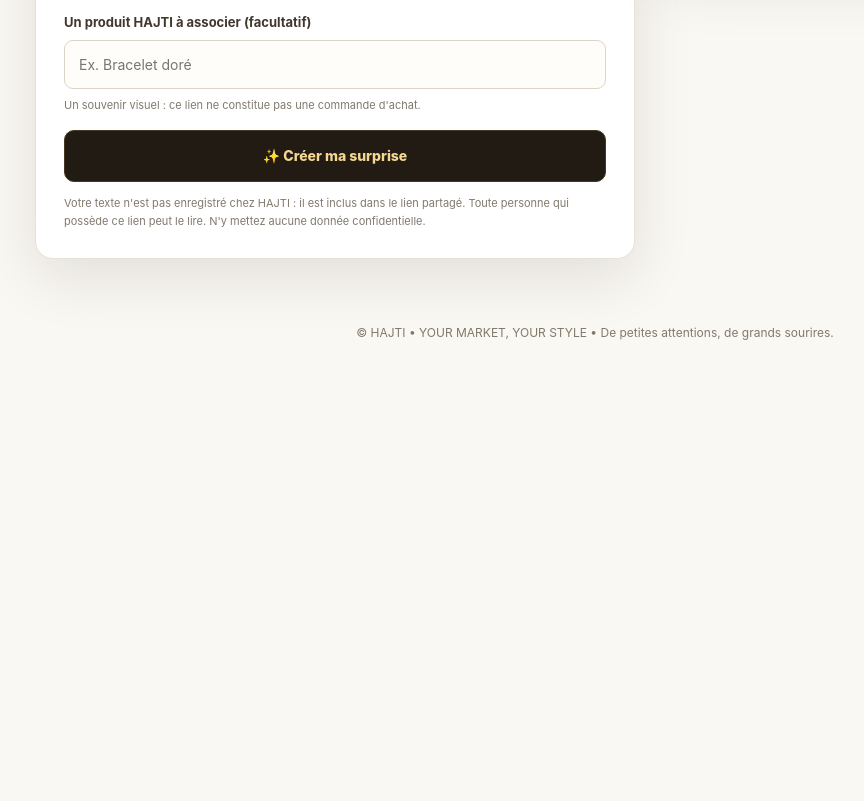
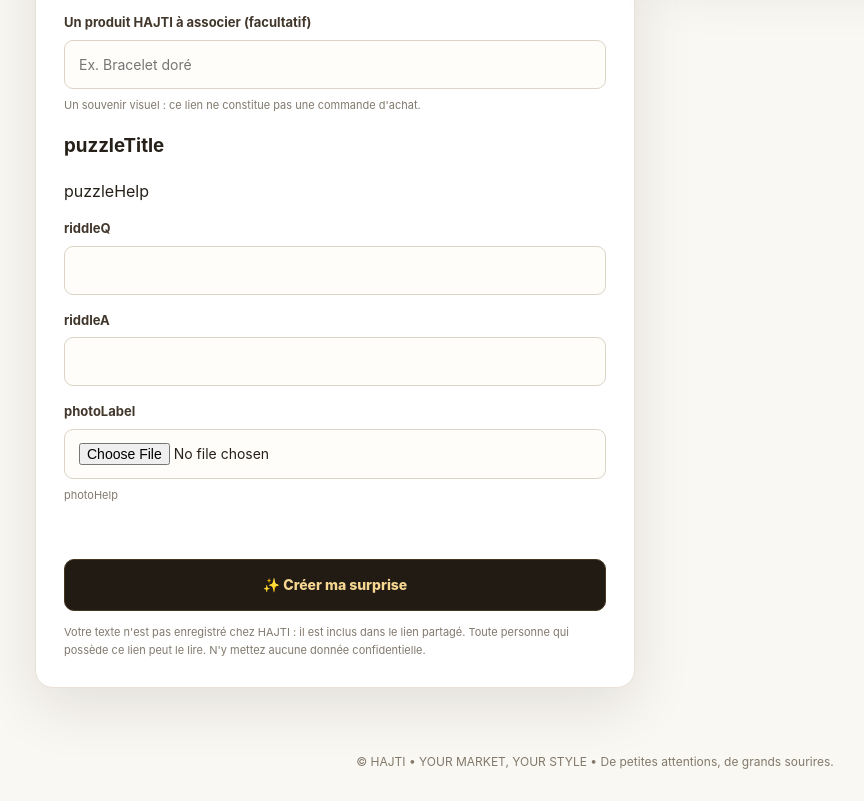
Before and after one commit to soukly-sk/hajti, an Electron app: page secret.html in a window 1280 px wide. Shown: the part 881-1682 px from the top of the page, without its empty margins (45-909 px from the left). Before the commit the page ends 1253 px from the top, so only its background shows below. Drawn offline with Linux system fonts and the light colour scheme.

Commit message:
Add optional riddle and private local-photo inputs to HAJTI SECRET

```diff
--- a/secret.html
+++ b/secret.html
@@ -141,7 +141,7 @@ a{color:inherit}
         </div>
         <div class="field"><label for="message" data-i18n="message">Votre message secret *</label><textarea id="message" minlength="4" maxlength="400" required placeholder="Écrivez ici les mots que vous voulez lui dire..."></textarea><small class="micro"><span id="count">0</span>/400</small></div>
         <div class="field"><label for="productName" data-i18n="product">Un produit HAJTI à associer (facultatif)</label><input id="productName" maxlength="90" placeholder="Ex. Bracelet doré"><small class="micro" data-i18n="productHelp">Un souvenir visuel : ce lien ne constitue pas une commande d'achat.</small></div>
-        <button class="primary" type="submit" data-i18n="createBtn">✨ Créer ma surprise</button>
+        <div class="riddle-settings"><h3 data-i18n="puzzleTitle">Un défi avant la surprise ? 🧩</h3><p data-i18n="puzzleHelp">Question et réponse facultatives pour déverrouiller votre message.</p><div class="field"><label for="riddleQ" data-i18n="riddleQ">Question personnelle</label><input id="riddleQ" maxlength="140"></div><div class="field"><label for="riddleA" data-i18n="riddleA">Réponse attendue</label><input id="riddleA" maxlength="80" autocomplete="off"></div><p id="puzzleError" role="status" aria-live="polite"></p></div><div class="field"><label for="photoFile" data-i18n="photoLabel">Photo personnelle (facultatif)</label><input id="photoFile" type="file" accept="image/jpeg,image/png,image/webp"><small class="micro" data-i18n="photoHelp">Une carte-photo sera créée sur votre appareil, sans envoi au serveur. La photo ne fait pas partie du lien. Max 8 Mo.</small><p id="photoError" role="status" aria-live="polite"></p></div><button class="primary" type="submit" data-i18n="createBtn">✨ Créer ma surprise</button>
         <small class="micro" style="margin-top:12px" data-i18n="privacy">Votre texte n'est pas enregistré chez HAJTI : il est inclus dans le lien partagé. Toute personne qui possède ce lien peut le lire. N'y mettez aucune donnée confidentielle.</small>
       </form>
       <div id="result" class="result" hidden role="status" aria-live="polite">
```
